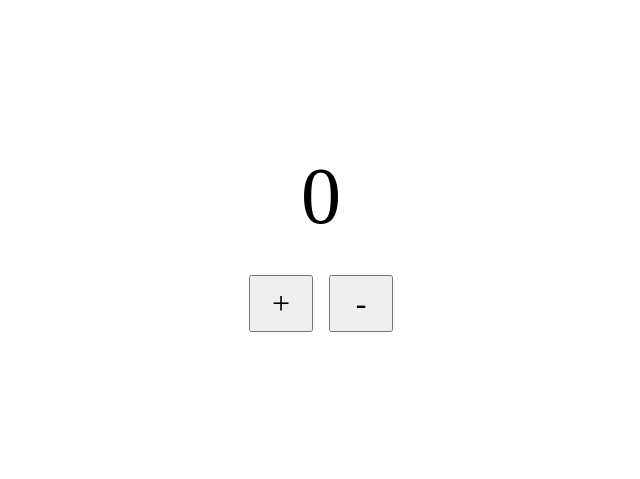
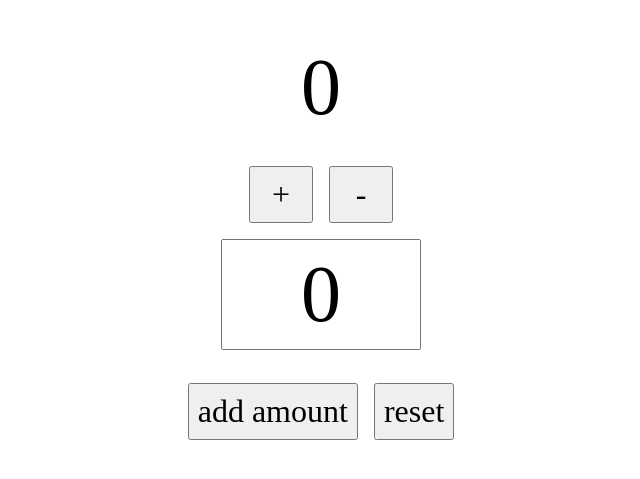
Before and after one commit to cyberbug2077/redux-course, a React (Create React App) app: page / in a window 1280 px wide. Shown: the part 151-630 px from the top of the page, without its empty margins (319-959 px from the left). Built offline with nearby package versions, Linux system fonts and the light colour scheme.

Commit message:
apply new actions in Counter

```diff
--- a/src/features/counter/Counter.js
+++ b/src/features/counter/Counter.js
@@ -1,9 +1,19 @@
 import { useDispatch, useSelector } from "react-redux"
-import { increment, decrement } from "./counterSlice"
+import { increment, decrement, reset, incrementByAmount } from "./counterSlice"
+import { useState } from "react"
 
 const Counter = () => {
     const count = useSelector((state) => state.counter.count)
     const dispatch = useDispatch()
+
+    const [ incrementAmount, setIncrementAmount ] = useState(0)
+    const addValue = Number(incrementAmount) || 0
+
+    const resetAll = () => {
+        setIncrementAmount(0)
+        dispatch(reset())
+    }
+
   return (
     <section>
         <p>{count}</p>
@@ -11,6 +21,15 @@
             <button onClick={() => dispatch(increment())}>+</button>
             <button onClick={() => dispatch(decrement())}>-</button>
         </div>
+        <input
+            type="text"
+            value={incrementAmount}
+            onChange={(e) => setIncrementAmount(e.target.value)}
+        />
+        <div>
+            <button onClick={() => dispatch(incrementByAmount(addValue))}>add amount</button>
+            <button onClick={resetAll}>reset</button>
+        </div>
     </section>
   )
 }
```
